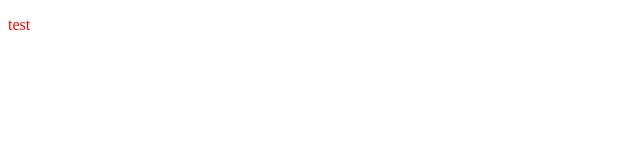
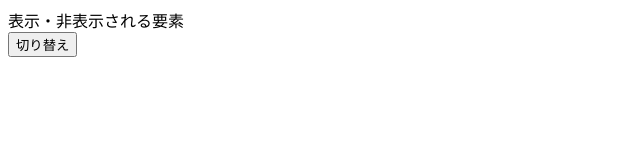
Before and after one commit to ikeda-motoumi/2016web2-2, a plain HTML site: page index.html in a window 1280 px wide. Shown: the whole page, without its empty margins (0-640 px from the left). Drawn offline with nearby package versions, Linux system fonts and the light colour scheme.

Commit message:
Update index.html

```diff
--- a/index.html
+++ b/index.html
@@ -6,11 +6,14 @@
   <script type="text/javascript" src="https://code.jquery.com/jquery-3.1.0.min.js"></script>
   <script type="text/javascript">
     $(function(){
-      $("p").css("color","red");
+      $("#toggle").on("click",function(){
+        $("#target").toggle("slow");
+      });
     });
   </script>
 </head>
 <body>
-  <p>test</p>
-</body>
+  <div id="target">表示・非表示される要素</div>
+  <button id="toggle">切り替え</button>
+  </body>
 </html>
```
